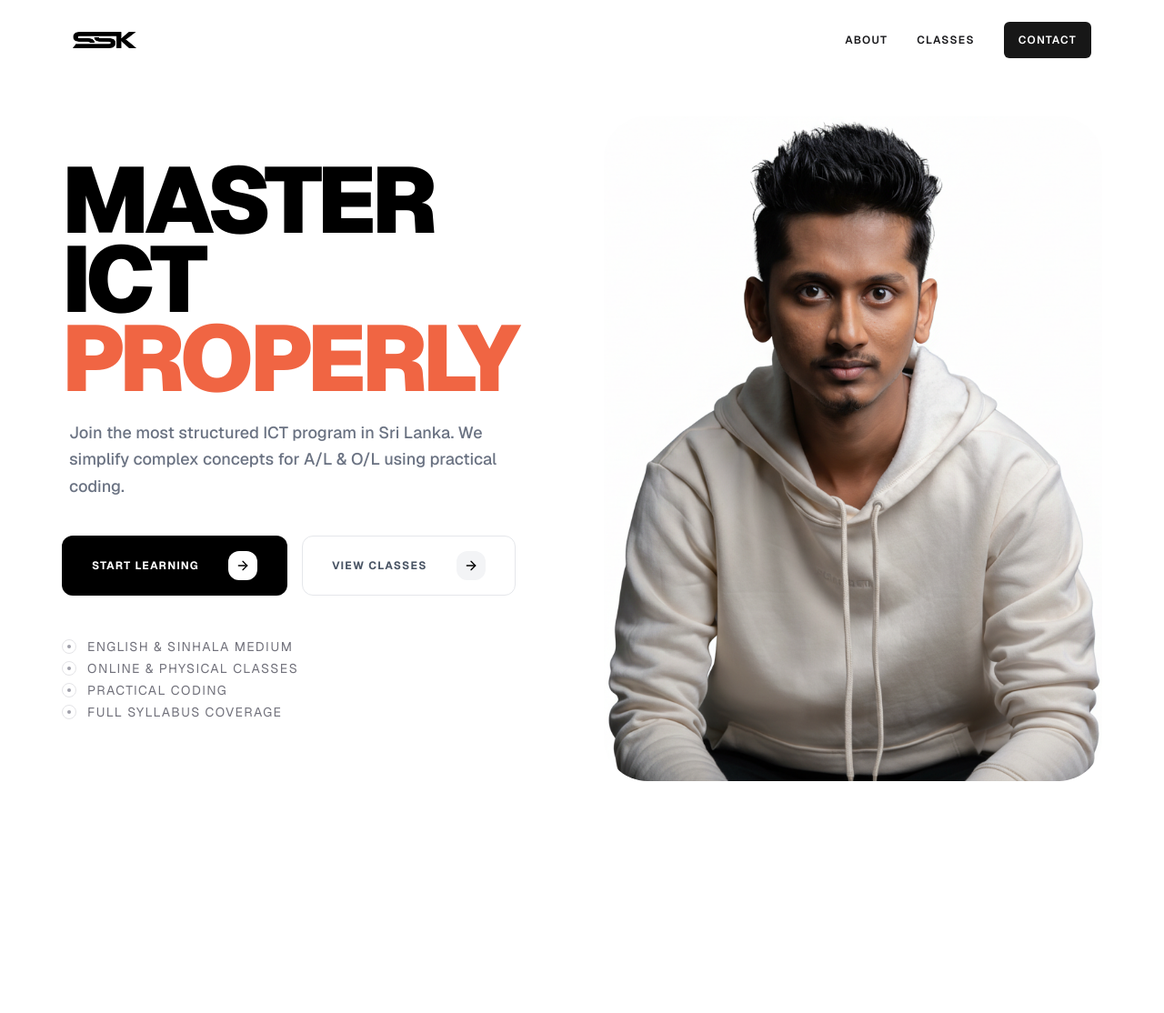
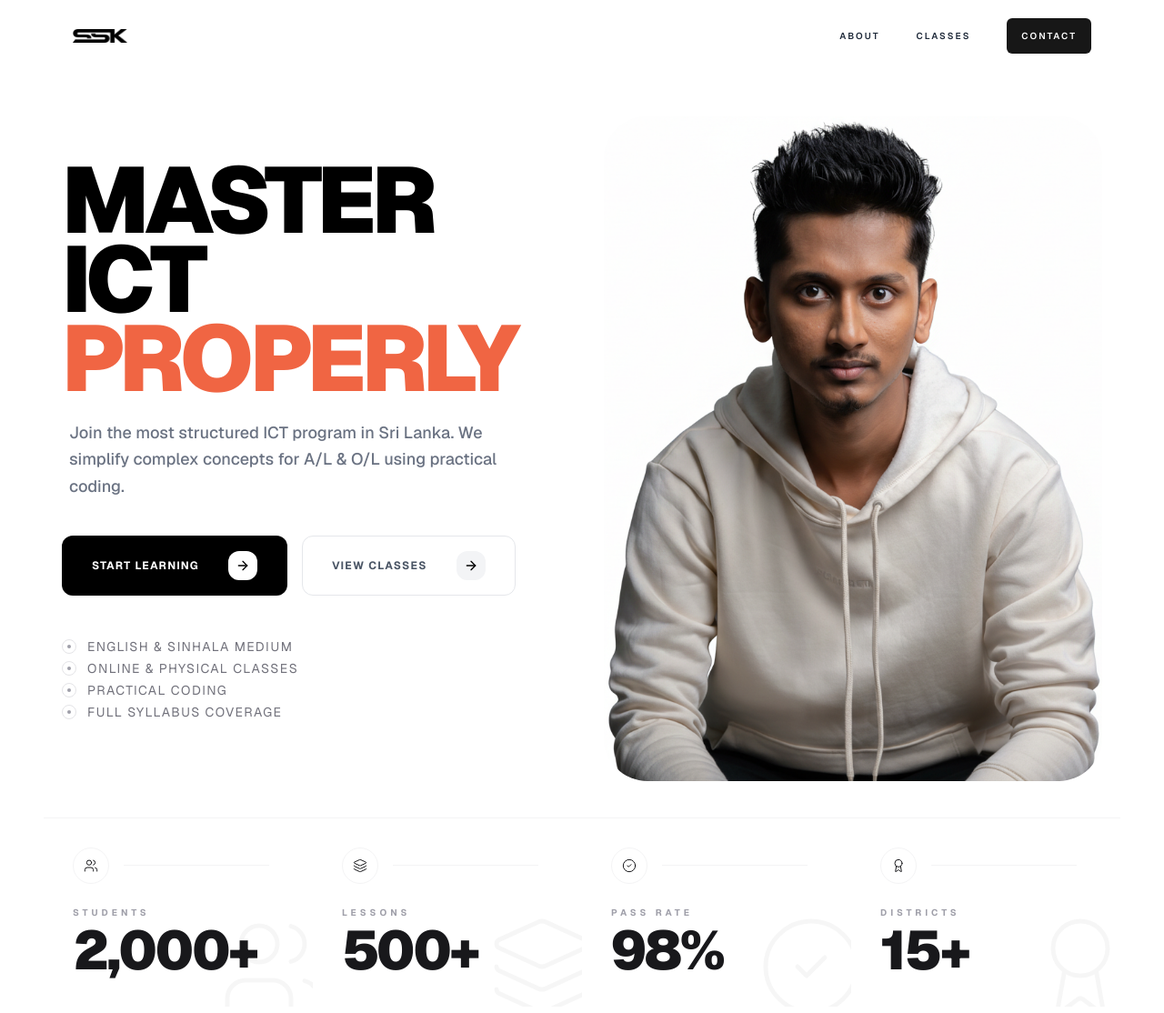
Before and after one commit to yasasbanukaofficial/suraj-landing-page, a Next.js app: page / in a window 1280 px wide. Shown: the top 1114 px of the page at 91% size. Before the commit the page ends 859 px from the top, so only its background shows below. Built offline with nearby package versions, Linux system fonts and the light colour scheme.

Commit message:
feat(Stats): add Stats component for displaying statistics and update Home page layout

```diff
--- a/src/app/page.tsx
+++ b/src/app/page.tsx
@@ -1,12 +1,14 @@
 import Navbar from "@/components/layout/Navbar";
 import Hero from "@/components/section/Hero";
+import Stats from "@/components/section/Stats";
 
 export default function Home() {
   return (
     <div className="min-h-screen bg-white text-zinc-900 font-sans selection:bg-orange-100">
       <Navbar />
-      <main className="pt-32 px-6 md:px-12">
+      <main className="flex flex-col gap-10 pt-32 px-6 md:px-12">
         <Hero />
+        <Stats />
       </main>
     </div>
   );
--- a/src/components/layout/Navbar.tsx
+++ b/src/components/layout/Navbar.tsx
@@ -1,30 +1,99 @@
+"use client";
+import { useState, useEffect } from "react";
 import Image from "next/image";
+import Link from "next/link";
+import { Menu, X } from "lucide-react";
 import NavLink from "../ui/NavLink";
-import Link from "next/link";
 
 export default function Navbar() {
+  const [isOpen, setIsOpen] = useState(false);
   const navItems = ["About", "Classes", "Contact"];
+
+  useEffect(() => {
+    if (isOpen) {
+      document.body.style.overflow = "hidden";
+    } else {
+      document.body.style.overflow = "unset";
+    }
+  }, [isOpen]);
+
   return (
-    <nav className="fixed top-0 w-full z-50 flex items-center align-middle justify-between px-6 md:px-20 py-6 bg-white/80 backdrop-blur-md">
-      <Link href={"/"} className="flex items-center gap-2">
+    <>
+      <nav className="fixed top-0 w-full z-[100] flex items-center justify-between px-6 md:px-20 py-5 bg-white/70 backdrop-blur-xl border-b border-white/20">
+        <Link
+          href="/"
+          className="relative z-[110] hover:opacity-80 transition-opacity"
+        >
           <Image
-          src={"/assets/logo.png"}
-          alt="ssk-logo"
-          width={70}
-          height={50}
-          className=""
+            src="/assets/logo.png"
+            alt="logo"
+            width={60}
+            height={40}
+            priority
           />
         </Link>
-      <div className="flex items-center gap-8 text-xs font-medium uppercase tracking-widest">
+
+        <div className="hidden md:flex items-center gap-10 text-[10px] font-bold uppercase tracking-[0.2em] text-gray-800">
           {navItems.map((item) => (
             <NavLink
               key={item}
               txt={item}
-            href={`#${item.toLocaleLowerCase()}`}
+              href={`#${item.toLowerCase()}`}
               showBg={item === "Contact"}
             />
           ))}
         </div>
+
+        <button
+          onClick={() => setIsOpen(!isOpen)}
+          className="relative z-[110] md:hidden p-2 bg-black text-white rounded-md transition-transform active:scale-90"
+        >
+          {isOpen ? (
+            <X size={20} strokeWidth={2.5} />
+          ) : (
+            <Menu size={20} strokeWidth={2.5} />
+          )}
+        </button>
       </nav>
+
+      <div
+        className={`fixed inset-0 z-[90] bg-white/95 backdrop-blur-2xl transition-all duration-500 ease-[cubic-bezier(0.22,1,0.36,1)] md:hidden ${
+          isOpen ? "opacity-100 translate-y-0" : "opacity-0 -translate-y-full"
+        }`}
+      >
+        <div className="flex flex-col items-center justify-center h-full gap-8">
+          {navItems.map((item, index) => (
+            <Link
+              key={item}
+              href={`#${item.toLowerCase()}`}
+              onClick={() => setIsOpen(false)}
+              className={`text-4xl font-bold tracking-tight text-gray-900 transition-all duration-700 ${
+                isOpen
+                  ? "translate-y-0 opacity-100"
+                  : "translate-y-10 opacity-0"
+              }`}
+              style={{ transitionDelay: `${index * 100}ms` }}
+            >
+              {item}
+            </Link>
+          ))}
+
+          <div
+            className={`mt-10 pt-10 border-t border-gray-100 w-2/3 text-center transition-all duration-1000 delay-150 ${
+              isOpen ? "opacity-100" : "opacity-0"
+            }`}
+          >
+            <p className="text-[10px] uppercase tracking-widest text-gray-400 font-semibold">
+              Follow Our Journey
+            </p>
+            <div className="flex justify-center gap-6 mt-4 text-gray-600">
+              <span className="text-xs">IG</span>
+              <span className="text-xs">FB</span>
+              <span className="text-xs">TW</span>
+            </div>
+          </div>
+        </div>
+      </div>
+    </>
   );
 }
--- a/src/components/section/Hero.tsx
+++ b/src/components/section/Hero.tsx
@@ -10,8 +10,8 @@ export default function Hero() {
     "Full Syllabus Coverage",
   ];
   return (
-    <div className="relative flex flex-col lg:flex-row items-center md:items-start justify-between gap-12 px-6 lg:px-5">
-      <div className="flex-1 lg:max-w-[50%] mt-12">
+    <div className="relative flex flex-col lg:flex-row items-center md:items-end lg:items-start justify-between gap-12 px-6 md:px-5">
+      <div className="flex-1 lg:max-w-[50%] mt-12 md:self-start">
         <HeroBranding
           title={"Master ICT Properly"}
           sub={"ICT TUITION — 2025"}
@@ -26,7 +26,7 @@ export default function Hero() {
         </div>
       </div>
 
-      <div className="relative flex-1 w-full max-w-[400px] lg:max-w-[707px]">
+      <div className="relative flex-1 w-full max-w-[400px] lg:max-w-[707px] md:ml-auto lg:ml-0">
         <div className="absolute -top-4 -right-4 w-32 h-32 rounded-full blur-2xl opacity-60"></div>
         <div className="relative aspect-[3/4] overflow-hidden rounded-[3rem]">
           <Image
--- /dev/null
+++ b/src/components/section/Stats.tsx
@@ -0,0 +1,20 @@
+import { Award, CheckCircle2, Layers, Users } from "lucide-react";
+import StatItem from "../ui/StatItem";
+
+export default function Stats() {
+  const stats = [
+    { label: "Students", value: "2,000+", icon: Users },
+    { label: "Lessons", value: "500+", icon: Layers },
+    { label: "Pass Rate", value: "98%", icon: CheckCircle2 },
+    { label: "Districts", value: "15+", icon: Award },
+  ];
+  return (
+    <section className="mb-32 border-t border-zinc-100">
+      <div className="grid grid-cols-1 sm:grid-cols-2 lg:grid-cols-4">
+        {stats.map((stat, i) => (
+          <StatItem key={i} {...stat} />
+        ))}
+      </div>
+    </section>
+  );
+}
--- /dev/null
+++ b/src/components/ui/StatItem.tsx
@@ -0,0 +1,33 @@
+import { LucideIcon } from "lucide-react";
+
+interface StatItemProps {
+  label: string;
+  value: string;
+  icon: LucideIcon;
+}
+
+export default function StatItem({ label, value, icon: Icon }: StatItemProps) {
+  return (
+    <div className="flex flex-col gap-6 p-8 group transition-all duration-500 hover:bg-zinc-50/50 relative overflow-hidden">
+      <div className="absolute -right-4 -bottom-4 opacity-[0.03] group-hover:opacity-[0.08] transition-opacity">
+        <Icon size={120} strokeWidth={1} />
+      </div>
+
+      <div className="flex items-center justify-between">
+        <div className="w-10 h-10 rounded-full border border-zinc-100 flex items-center justify-center group-hover:bg-zinc-900 group-hover:text-white transition-all duration-500">
+          <Icon size={16} strokeWidth={1.5} />
+        </div>
+        <div className="h-[1px] flex-1 bg-zinc-100 mx-4 group-hover:bg-orange-500 transition-colors"></div>
+      </div>
+
+      <div className="space-y-1">
+        <p className="text-[10px] font-bold uppercase tracking-[0.4em] text-zinc-400 group-hover:text-orange-600 transition-colors">
+          {label}
+        </p>
+        <div className="text-5xl lg:text-6xl font-black tracking-tighter text-zinc-900 leading-none">
+          {value}
+        </div>
+      </div>
+    </div>
+  );
+}
```
Lines whose indentation alone changed are shown as unchanged.
